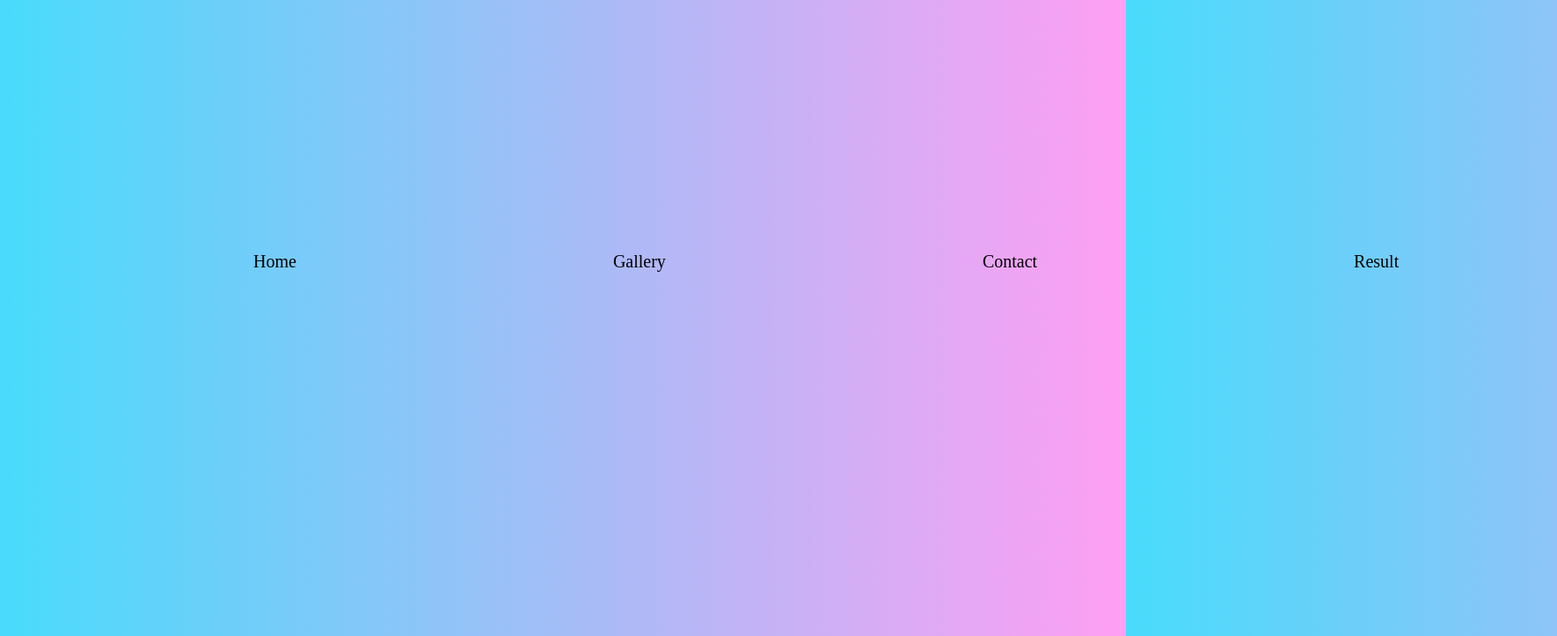
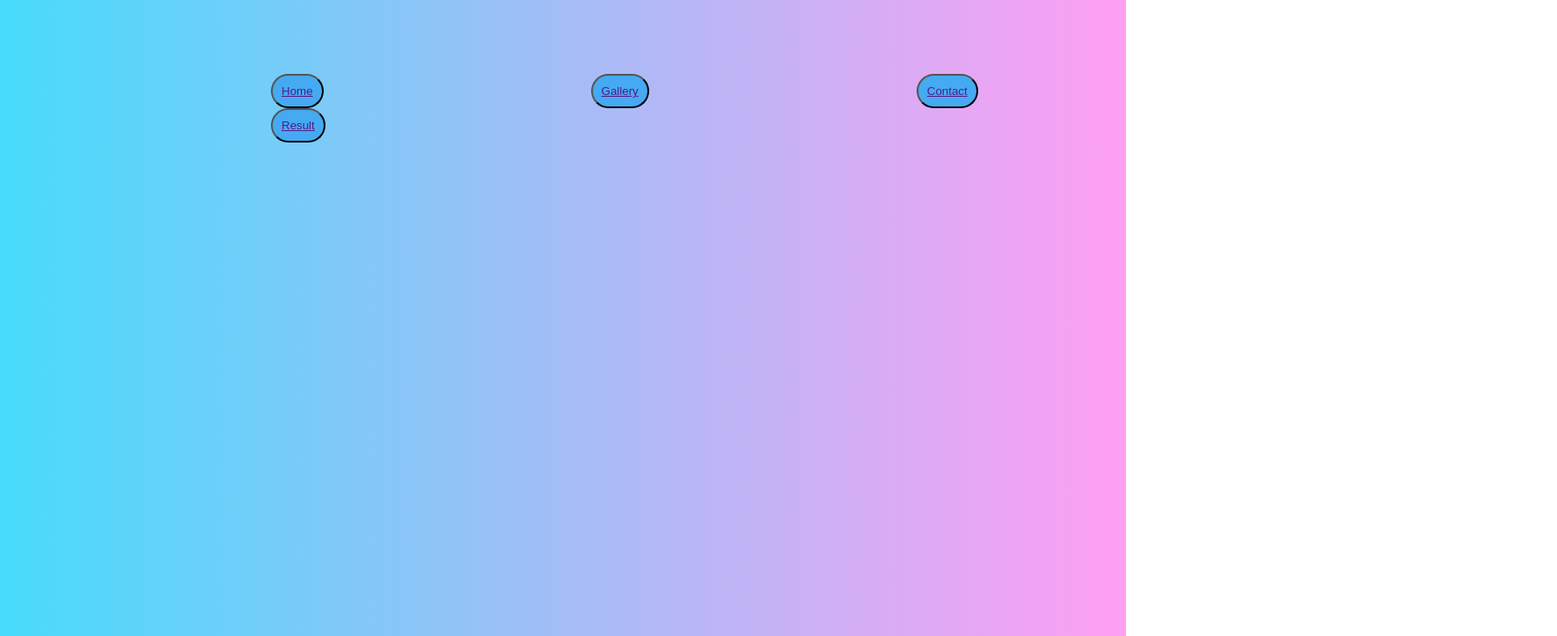
Before and after one commit to niloy-rahman-always/my-raw-git-repo, a plain HTML site: page index.html in a window 1280 px wide. Shown: the part 77-800 px from the top of the page at 88% size, 1770 px wide, since content can reach past the window. Drawn offline with Linux system fonts and the light colour scheme.

Commit message:
add extra css

```diff
--- a/index.html
+++ b/index.html
@@ -14,14 +14,21 @@
 
 <body>
   <h1 class="name">Amena Baki Residential Model School</h1>
-  <div>
+  <div class="del">
+    <button class="raw"><a href="">Home</a></button>
+    <button class="raw"><a href="">Gallery</a></button>
+    <button class="raw"><a href="">Contact</a></button>
+    <button class="raw"><a href="">Result</a></button>
+  </div>
+  <!-- <div>
     <ul class="section">
-      <li class="dis">Home</li>
-      <li class="dis">Gallery</li>
-      <li class="dis">Contact</li>
-      <li class="dis">Result</li>
+      <li class="dis"><a href="">Home</a></li>
+      <li class="dis"><a href="">Gallery</a></li>
+      <li class="dis"><a href="">Contact</a></li>
+      <li class="dis"><a href="">Result</a></li>
     </ul>
-  </div>
+  </div> -->
+
 </body>
 
 </html>
--- a/style.css
+++ b/style.css
@@ -9,8 +9,22 @@ body {
   display: flex;
   padding: 100px;
   margin-top: 1px;
+  align-items: center;
 }
 .dis {
-  padding: 180px;
+  padding: 70px;
   font-size: 20px;
+  background-color: #40739e;
+  margin: 100px;
+  border-radius: 20px;
 }
+.raw {
+  padding: 10px;
+  margin-left: 300px;
+  background-color: #45aaf2;
+  border-radius: 20px;
+  align-items: center;
+}
+.del {
+  margin-top: 100px;
+}
```
